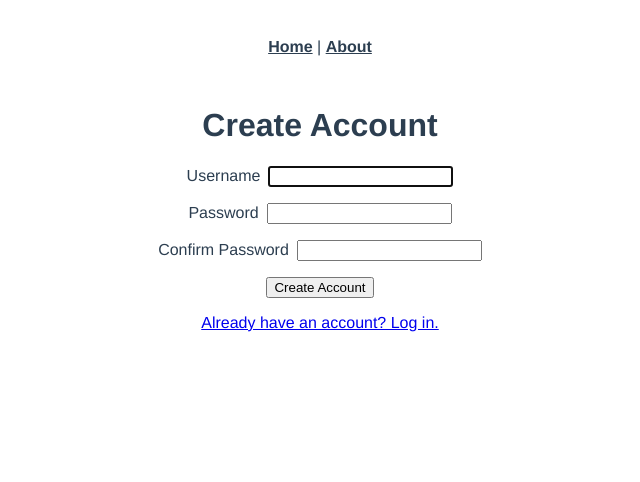
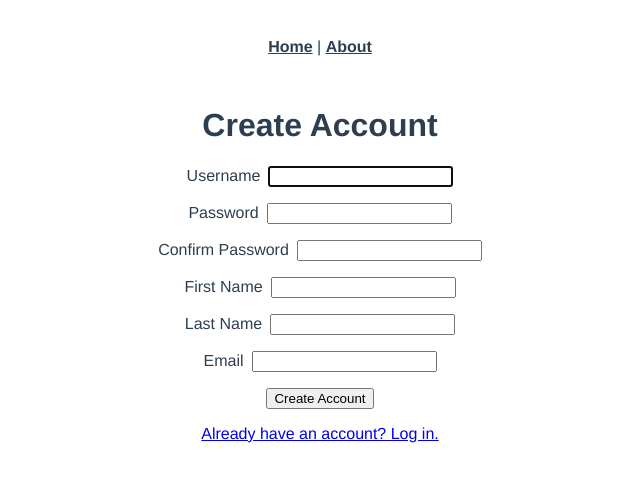
Before and after one commit to Mav3r1ck-13/Macro-tracker-front-end-UI, a Vue app: page /register in a window 1280 px wide. Shown: the top 482 px of the page, without its empty margins (320-960 px from the left). Built offline with nearby package versions, Linux system fonts and the light colour scheme.

Commit message:
front end log in configuration

```diff
--- a/src/views/HomeView.vue
+++ b/src/views/HomeView.vue
@@ -1,5 +1,5 @@
 <template>
-  <div class="home-page">
+  <div class="home">
     <h1>Home</h1>
     <p>You must be authenticated to see this</p>
   </div>
--- a/src/views/LoginView.vue
+++ b/src/views/LoginView.vue
@@ -16,6 +16,7 @@
         <label for="password">Password</label>
         <input type="password" id="password" v-model="user.password" required />
       </div>
+
       <button type="submit">Sign in</button>
       <p>
       <router-link :to="{ name: 'register' }">Need an account? Sign up.</router-link></p>
@@ -46,7 +47,7 @@
           if (response.status == 200) {
             this.$store.commit("SET_AUTH_TOKEN", response.data.token);
             this.$store.commit("SET_USER", response.data.user);
-            this.$router.push("/");
+            this.$router.push("/home");
           }
         })
         .catch(error => {
--- a/src/views/RegisterView.vue
+++ b/src/views/RegisterView.vue
@@ -17,6 +17,18 @@
         <label for="confirmPassword">Confirm Password</label>
         <input type="password" id="confirmPassword" v-model="user.confirmPassword" required />
       </div>
+      <div class="form-input-group">
+        <label for="firstname">First Name</label>
+        <input type="text" id="firstname" v-model="user.firstName" required />
+      </div>
+      <div class="form-input-group">
+        <label for="lastname">Last Name</label>
+        <input type="text" id="lastname" v-model="user.lastName" required />
+      </div>
+      <div class="form-input-group">
+        <label for="email">Email</label>
+        <input type="text" id="email" v-model="user.email" required />
+      </div>
       <button type="submit">Create Account</button>
       <p><router-link :to="{ name: 'login' }">Already have an account? Log in.</router-link></p>
     </form>
@@ -34,6 +46,9 @@
         username: '',
         password: '',
         confirmPassword: '',
+        firstName: '',
+        lastName: '',
+        email: '',
         role: 'user',
       },
       registrationErrors: false,
```
